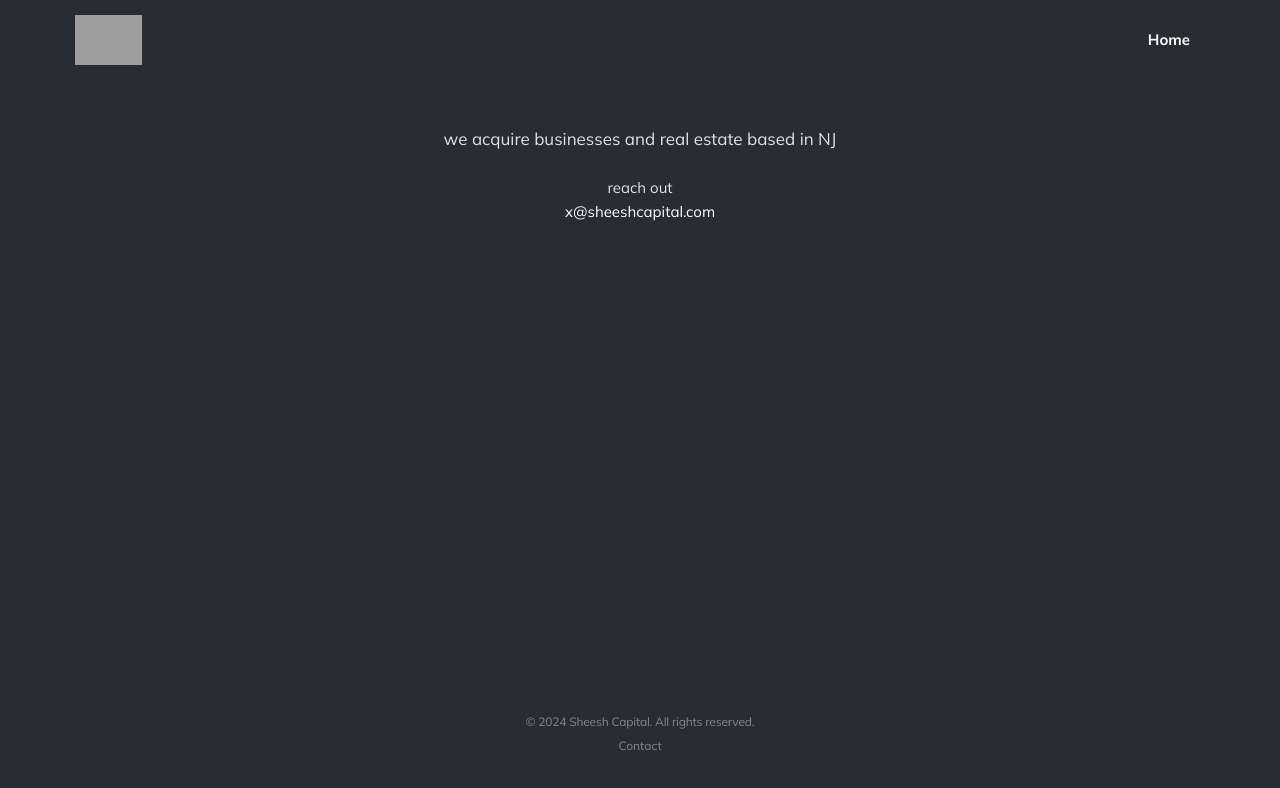
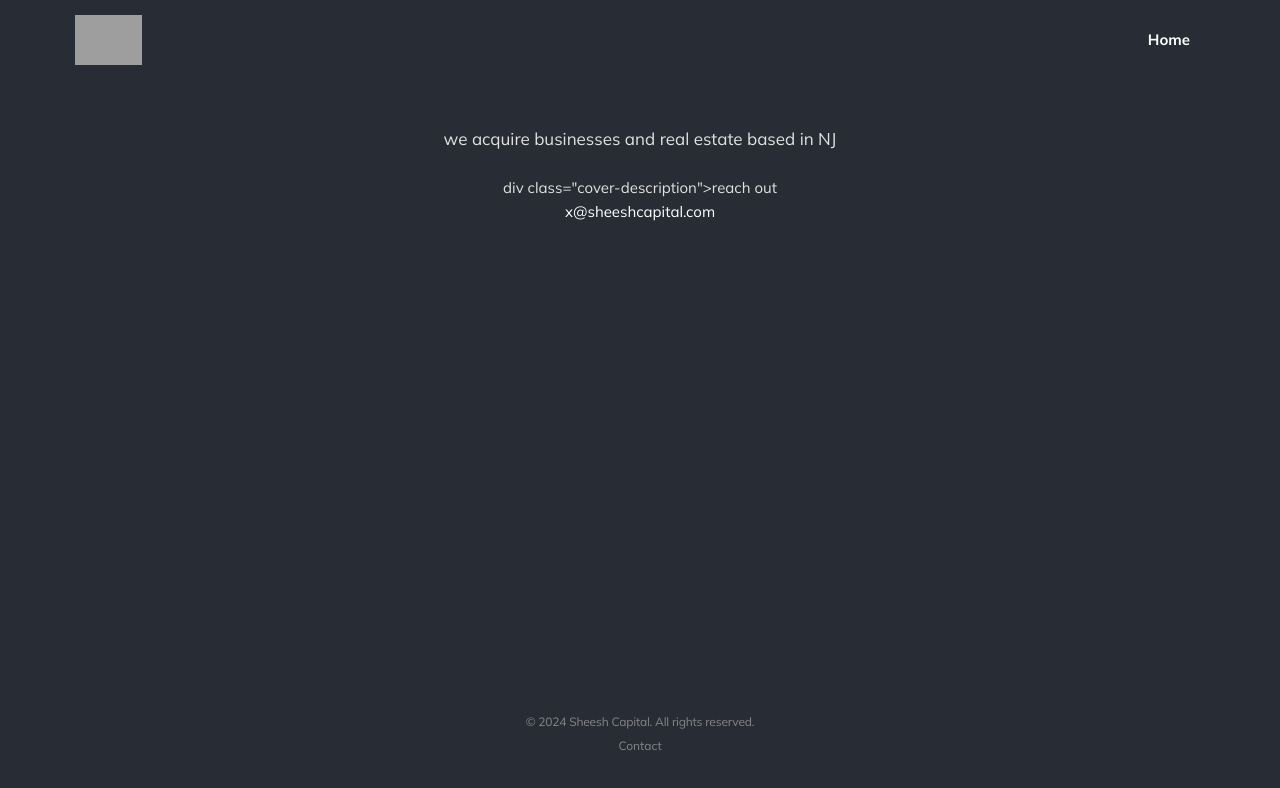
Before and after one commit to SagarPhanda/githosted, a plain HTML site: page index.html in a window 1280 px wide. Drawn offline with nearby package versions, Linux system fonts and the light colour scheme; grey boxes are pictures that could not be loaded.

Commit message:
Update index.html

```diff
--- a/index.html
+++ b/index.html
@@ -211,7 +211,7 @@
 
 <div class="cover-description">we acquire businesses and real estate based in NJ</div>
         <br>
-reach out <a href="mailto:x@sheeshcapital.com">x@sheeshcapital.com</a>
+div class="cover-description">reach out <a href="mailto:x@sheeshcapital.com">x@sheeshcapital.com</a></div
 
     </div>
 </div>                    <div class="site-content">
```
